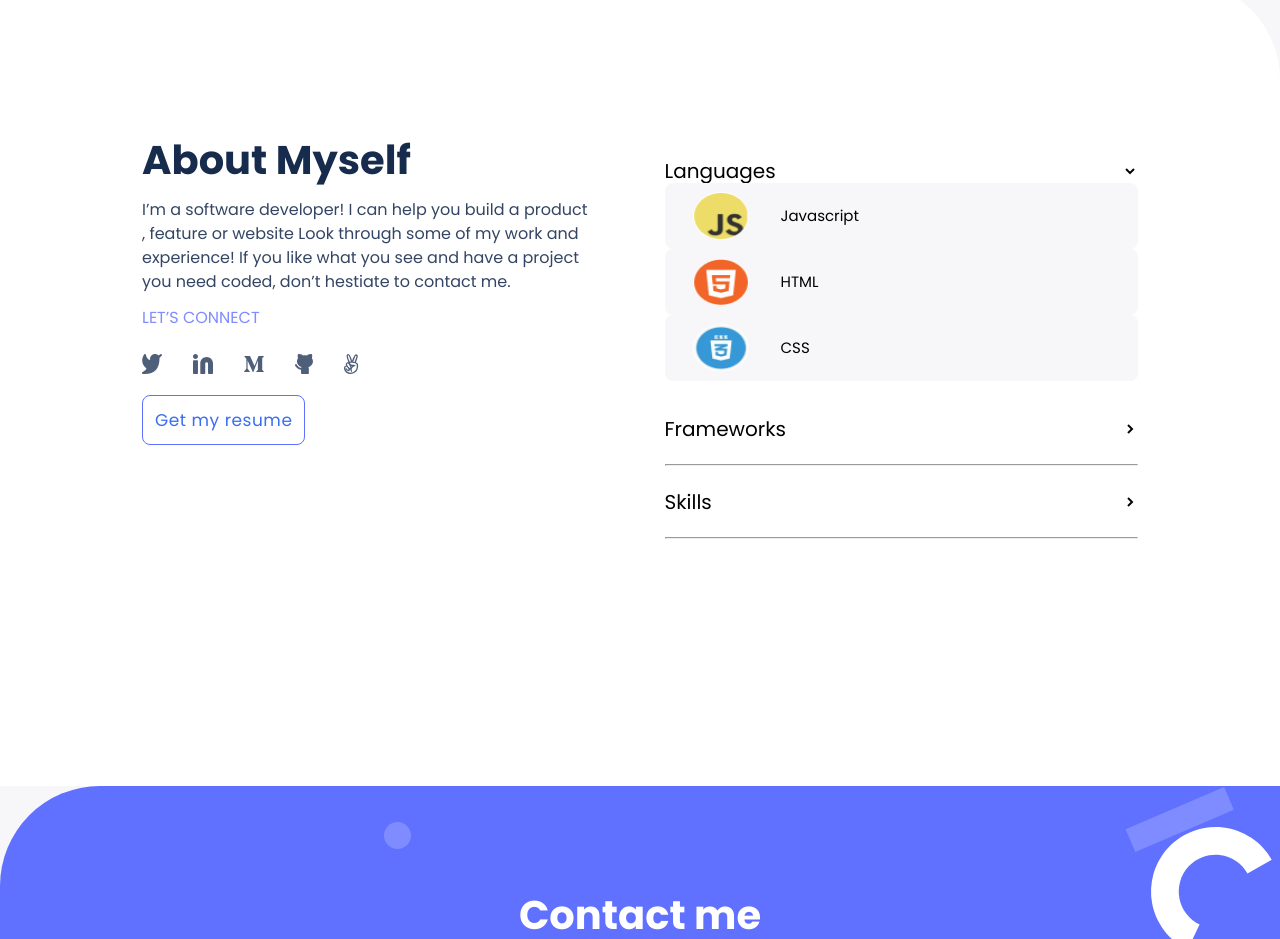
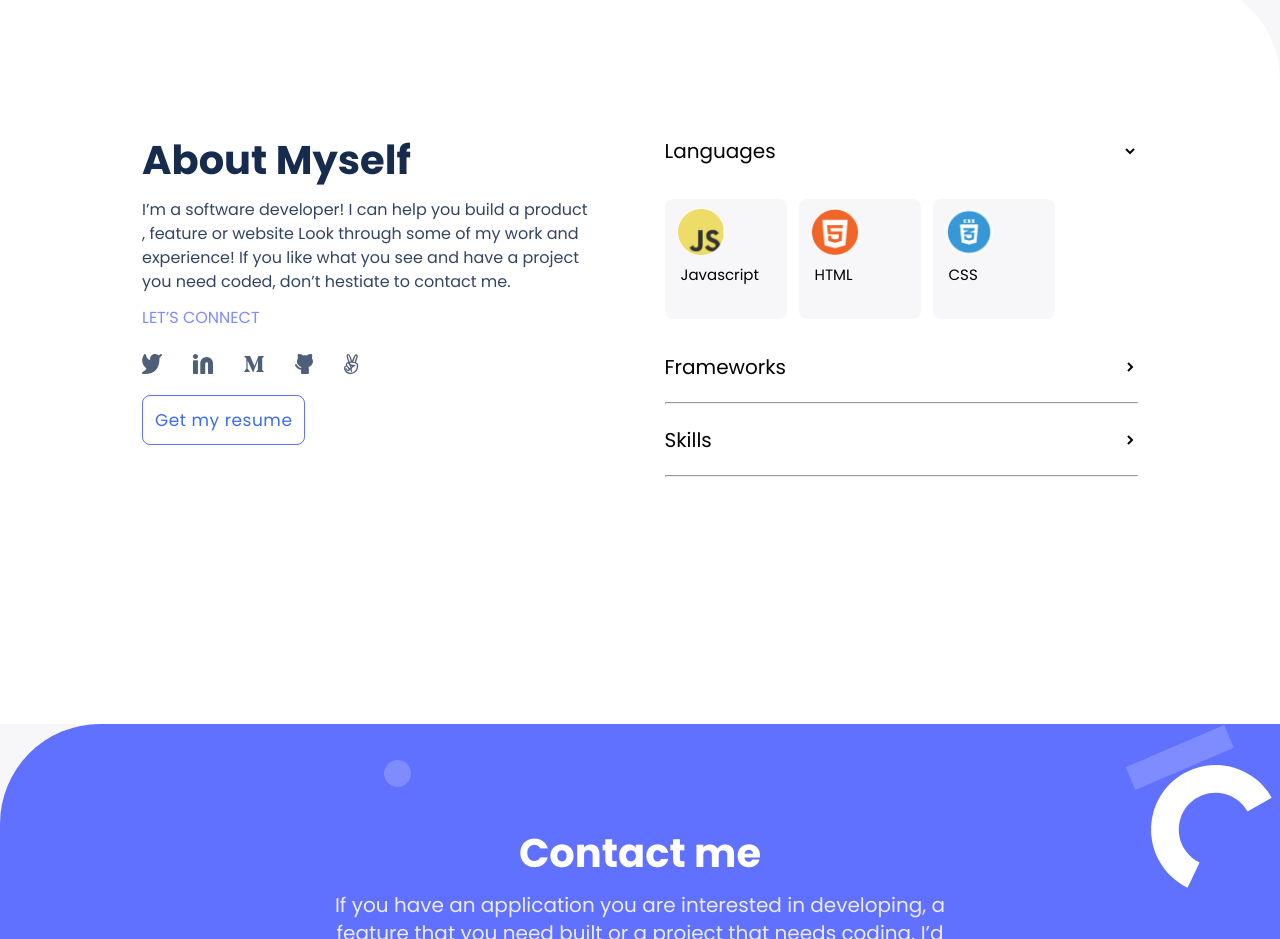
Before and after one commit to charlesgobina/my-portfolio, a plain HTML site: page index.html in a window 1280 px wide. Shown: the part 3360-4299 px from the top of the page. Drawn offline with nearby package versions, Linux system fonts and the light colour scheme.

Commit message:
Fix media queries

```diff
--- a/style.css
+++ b/style.css
@@ -49,7 +49,7 @@ nav {
   text-decoration: none;
 }
 
-@media screen and (min-width: 769px) {
+@media screen and (min-width: 993px) {
   header {
     position: fixed;
   }
@@ -84,7 +84,7 @@ nav {
   }
 }
 
-@media screen and (max-width: 768px) {
+@media screen and (max-width: 992px) {
   .nav-links {
     display: none;
   }
@@ -101,7 +101,7 @@ nav {
   border-bottom-left-radius: 100px;
 }
 
-@media screen and (min-width: 768px) {
+@media screen and (min-width: 992px) {
   .me {
     background-image: url(./assets/images/desk-head.svg);
     height: 100vh;
@@ -565,7 +565,7 @@ img {
   margin-top: 114px;
 }
 
-@media screen and (min-width: 768px) {
+@media screen and (min-width: 992px) {
   .lint {
     margin-top: 142px;
   }
@@ -587,6 +587,7 @@ img {
 
   .onme-bottom .la {
     margin-top: 5px;
+    margin-bottom: 36px;
   }
 }
 
@@ -627,6 +628,40 @@ img {
   display: flex;
   flex-direction: column;
   list-style: none;
+}
+
+@media screen and (min-width: 992px) {
+  .web-stack {
+    flex-direction: row;
+    gap: 12px;
+  }
+
+  .web-stack li {
+    max-width: 122px;
+    height: 120px;
+  }
+
+  .stack-icons {
+    margin-left: 0;
+    max-width: 48px;
+    max-height: 48px;
+    padding: 0;
+  }
+
+  .web-stack .stack-lang {
+    flex-direction: column;
+    align-items: flex-start;
+  }
+
+  .freak-skills {
+    margin-top: 0;
+  }
+
+  .chevron-down {
+    height: 12px;
+    width: 24px;
+    margin-right: 66px;
+  }
 }
 
 .lach {
@@ -715,7 +750,7 @@ img {
   font-family: "Poppins", sans-serif;
 }
 
-@media screen and (min-width: 768px) {
+@media screen and (min-width: 992px) {
   .footer {
     background: url(./assets/images/footer-desk.svg) #6070ff;
     background-position: 100% 20%;
```
